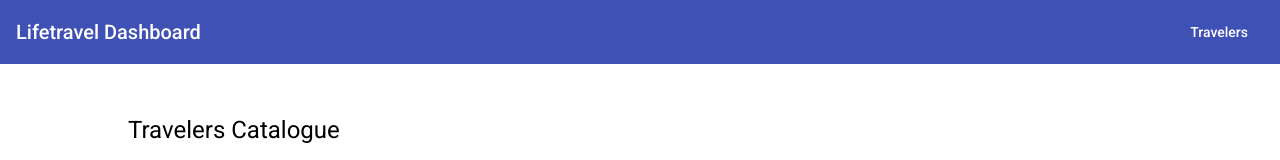
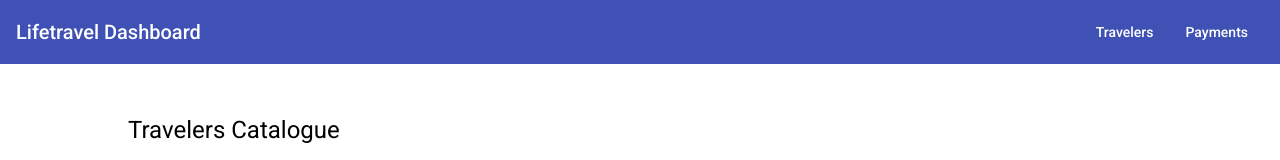
Before and after one commit to LifetravelApp/Acceptance-Test, an Angular app: page /travelers in a window 1280 px wide. Shown: the top 160 px of the page. Built offline with nearby package versions, Linux system fonts and the light colour scheme; data requests are answered from the project's data file.

Commit message:
added routerlink

```diff
--- a/src/app/app.component.html
+++ b/src/app/app.component.html
@@ -2,6 +2,8 @@
   <h1>Lifetravel Dashboard</h1>
   <div class="mat-spacer"></div>
   <a mat-button [routerLink]="'/travelers'">Travelers</a>
+  <a mat-button [routerLink]="'/payments'">Payments</a>
+
   <!-- App Options -->
 </mat-toolbar>
 <router-outlet></router-outlet>
```
